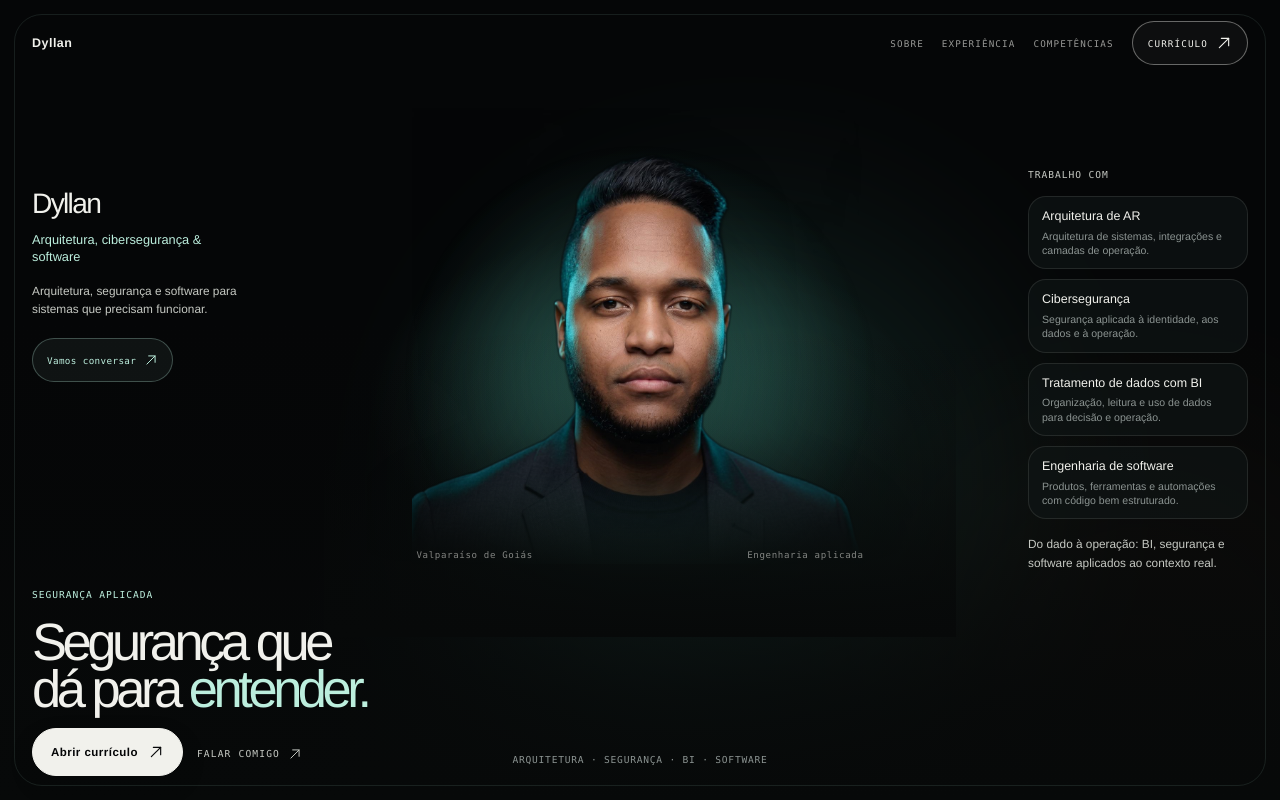
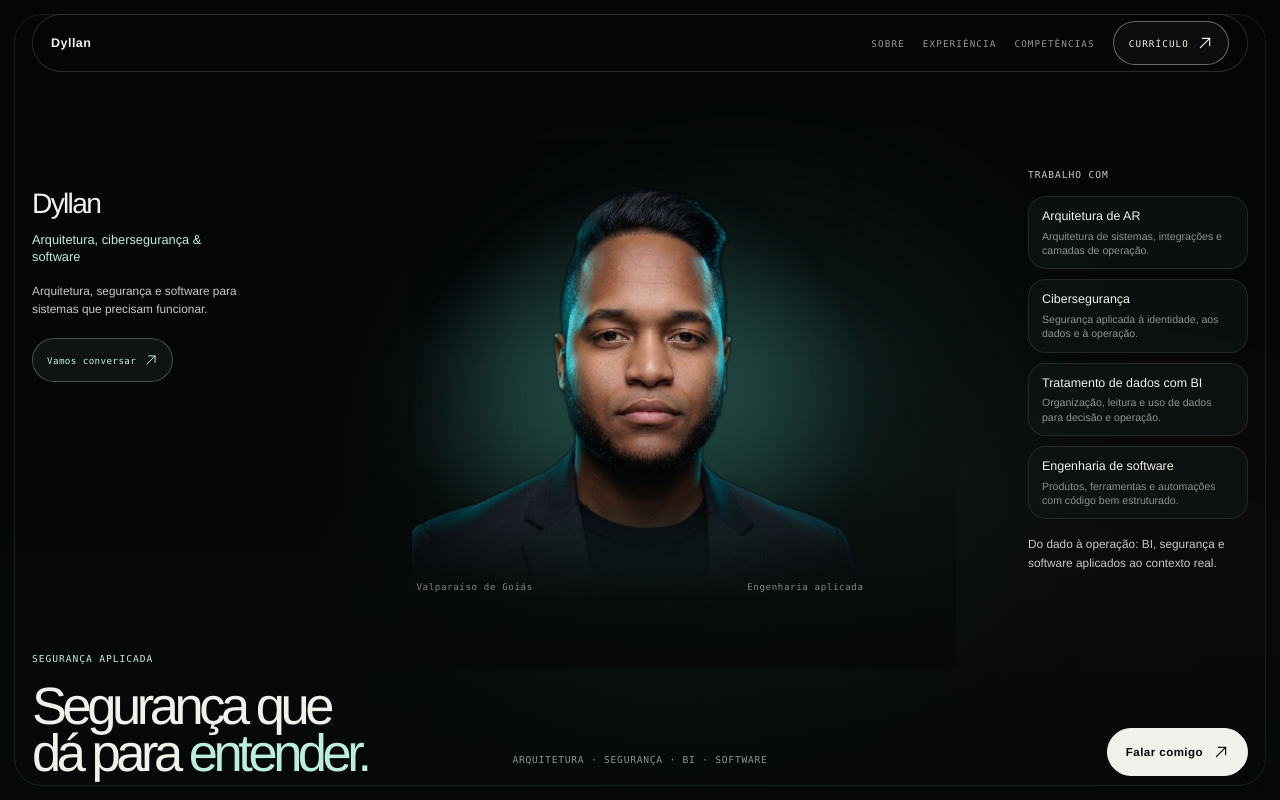
Before and after one commit to dyllan-alves-cordeiro/dyllan-cybersecurity-portfolio, a React (Vite) app: page / in a window 1280 px wide. Shown: the top 800 px of the page. Built offline with nearby package versions, Linux system fonts and the light colour scheme.

Commit message:
feat: criar header cápsula e CTA do hero

```diff
--- a/src/pages/HomePage.tsx
+++ b/src/pages/HomePage.tsx
@@ -86,26 +86,20 @@ export function HomePage({ onOpenCurriculum, onHome }: HomePageProps) {
             </aside>
 
             <div className="hero-bottom">
-              <div className="hero-title-actions">
               <div className="hero-title-block">
                 <span className="hero-kicker">Segurança aplicada</span>
                 <h1 id="hero-title">
                   Segurança que dá para <em>entender.</em>
                 </h1>
               </div>
+              <div className="hero-bottom-center">
+                <span>arquitetura · segurança · BI · software</span>
+              </div>
               <div className="hero-bottom-actions">
-                  <button className="button button-light" type="button" onClick={onOpenCurriculum}>
-                    Abrir currículo
+                <button className="button button-light" type="button" onClick={() => onHome('contato')}>
+                  Falar comigo
                   <Icon name="arrow-up-right" size={16} />
                 </button>
-                  <button className="hero-text-link" type="button" onClick={() => onHome('contato')}>
-                    Falar comigo
-                    <Icon name="arrow-up-right" size={14} />
-                  </button>
-                </div>
-              </div>
-              <div className="hero-bottom-center">
-                <span>arquitetura · segurança · BI · software</span>
               </div>
             </div>
           </div>
--- a/src/styles.css
+++ b/src/styles.css
@@ -3260,6 +3260,32 @@ body::before {
     color: var(--mint);
   }
 
+  .home-shell .site-header,
+  .curriculum-shell .site-header {
+    top: 0;
+    right: 0;
+    left: 0;
+    border-bottom: 0;
+    padding: 14px 0;
+    background: transparent;
+    backdrop-filter: none;
+  }
+
+  .curriculum-shell .site-header {
+    position: sticky;
+  }
+
+  .home-shell .nav-shell,
+  .curriculum-shell .nav-shell {
+    min-height: 58px;
+    border: 1px solid rgba(238, 241, 231, 0.16);
+    border-radius: 999px;
+    padding: 0 18px;
+    background: rgba(5, 6, 7, 0.72);
+    box-shadow: 0 16px 40px rgba(0, 0, 0, 0.18);
+    backdrop-filter: blur(18px);
+  }
+
   .brand-mark,
   .brand-context {
     display: none;
@@ -3511,12 +3537,6 @@ body::before {
     align-items: end;
   }
 
-  .hero-title-actions {
-    display: grid;
-    max-width: 520px;
-    gap: 16px;
-  }
-
   .hero-bottom-center {
     align-self: end;
     justify-self: center;
@@ -3528,7 +3548,8 @@ body::before {
   }
 
   .hero-bottom-actions {
-    justify-content: flex-start;
+    justify-self: end;
+    justify-content: flex-end;
     gap: 14px;
     padding-bottom: 0;
   }
@@ -4131,6 +4152,17 @@ body::before {
     min-height: 74px;
   }
 
+  .home-shell .site-header,
+  .curriculum-shell .site-header {
+    padding: 10px 0;
+  }
+
+  .home-shell .nav-shell,
+  .curriculum-shell .nav-shell {
+    min-height: 56px;
+    padding: 0 12px;
+  }
+
   .portrait-hero-inner {
     min-height: auto;
     padding-top: 104px;
```
Lines whose indentation alone changed are shown as unchanged.
